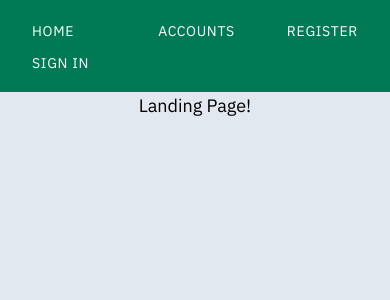
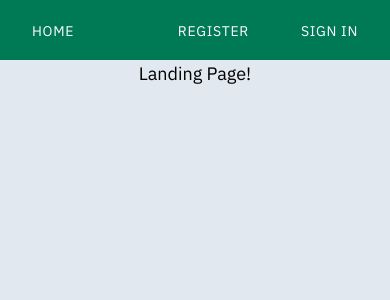
Before and after one commit to jc98w/FinanceDashboard, a React (Vite) app in the folder frontend/: page / in a window 390 px wide. Shown: the top 300 px of the page. Built offline with nearby package versions, Linux system fonts and the light colour scheme.

Commit message:
Navbar responsive to login state

```diff
--- a/frontend/src/components/Navbar.tsx
+++ b/frontend/src/components/Navbar.tsx
@@ -1,13 +1,27 @@
 import { Link } from 'react-router-dom'
+import { useAuth } from '../contexts/AuthContext.tsx'
 
 export default function Navbar() {
+  const { isAuthenticated, logout } = useAuth();
+
   return(
       <nav className="bg-emerald-700 py-4 px-4 text-white mx-auto" >
         <ul className="flex gap-x-5 gap-y-1 flex-wrap">
           <li className="mr-auto"><Link to="/" className="btn-main">Home</Link></li>
-          <li><Link to="/accounts" className="btn-main">Accounts</Link></li>
-          <li><Link to="/register" className="btn-main">Register</Link></li>
-          <li><Link to="login" className="btn-main">Sign In</Link></li>
+
+          { isAuthenticated ? (
+            <>
+              {/* Navbar options when logged in */}
+              <li><Link to="/accounts" className="btn-main">Accounts</Link></li>
+              <li><Link to="/" className="btn-main" onClick={ logout }>Logout</Link></li>
+            </>
+          ) : (
+            <>
+              {/* Navbar options when logged out */}
+              <li><Link to="/register" className="btn-main">Register</Link></li>
+              <li><Link to="login" className="btn-main">Sign In</Link></li>
+            </>
+          )}
         </ul>
       </nav>
   )
```
